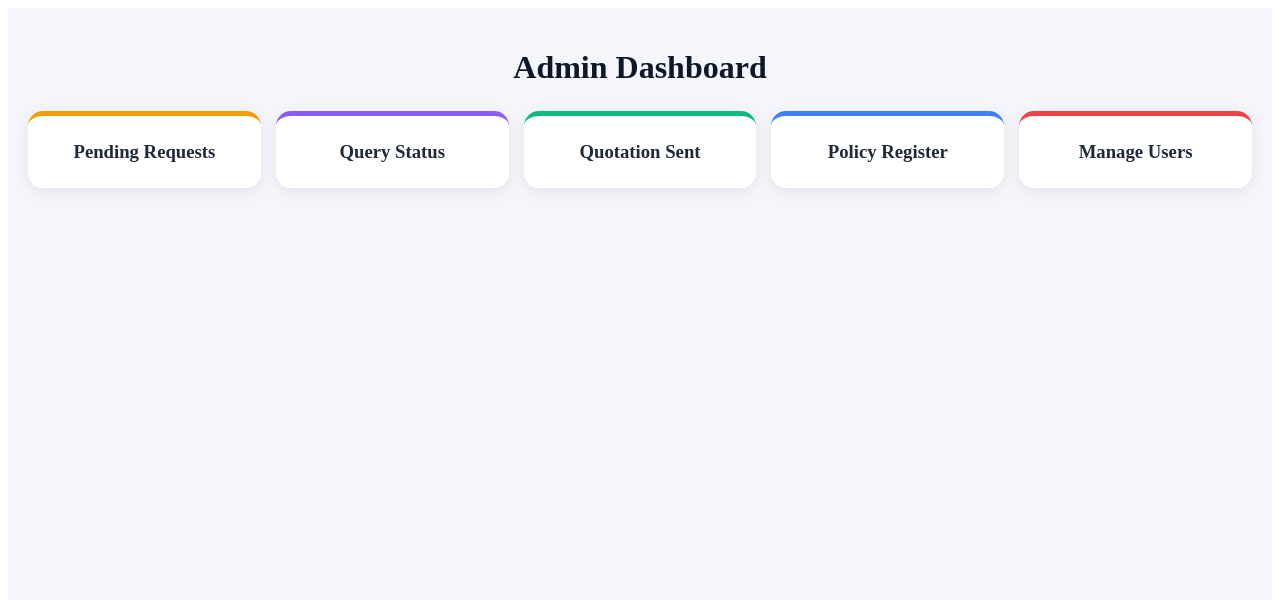
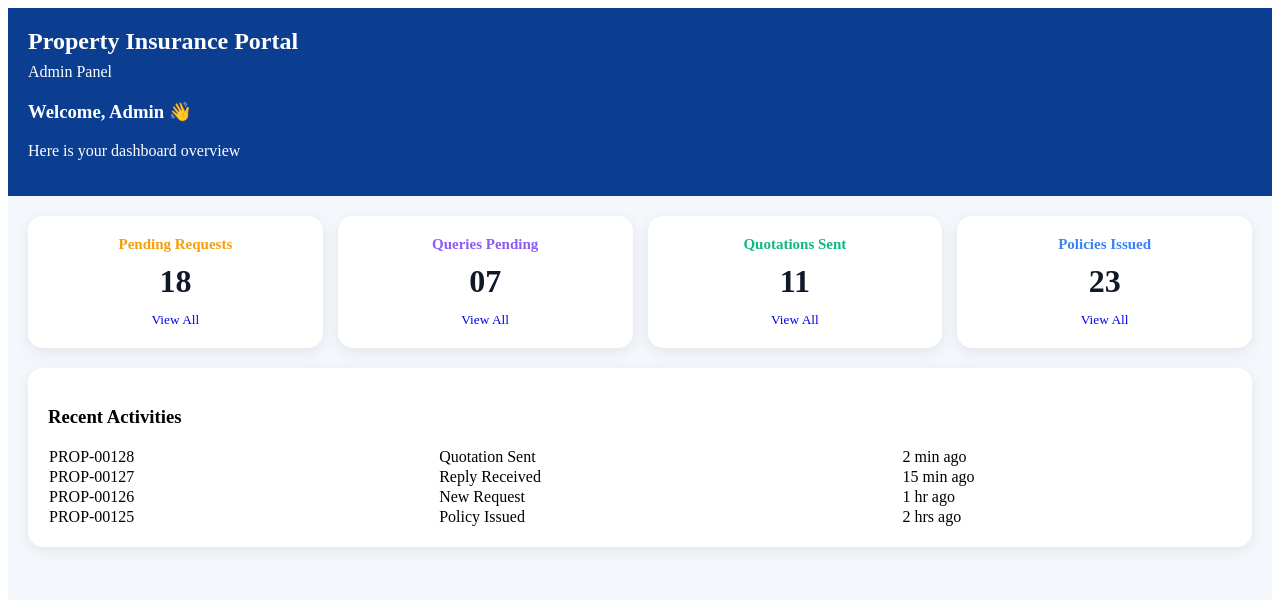
Before and after one commit to Arunsonly/property-insurance-portal, a Next.js app: page /admin/dashboard in a window 1280 px wide. Shown: the top 600 px of the page. Built offline with nearby package versions, Linux system fonts and the light colour scheme.

Commit message:
Update dashboard.js

```diff
--- a/pages/admin/dashboard.js
+++ b/pages/admin/dashboard.js
@@ -4,86 +4,143 @@ export default function AdminDashboard() {
   const cards = [
     {
       title: "Pending Requests",
+      count: "18",
       link: "/admin/pending-requests",
       color: "#f59e0b",
     },
     {
-      title: "Query Status",
+      title: "Queries Pending",
+      count: "07",
       link: "/admin/query-status",
       color: "#8b5cf6",
     },
     {
-      title: "Quotation Sent",
+      title: "Quotations Sent",
+      count: "11",
       link: "/admin/quotation-sent",
       color: "#10b981",
     },
     {
-      title: "Policy Register",
+      title: "Policies Issued",
+      count: "23",
       link: "/admin/policy-register",
       color: "#3b82f6",
-    },
-    {
-      title: "Manage Users",
-      link: "/admin/manage-users",
-      color: "#ef4444",
     },
   ];
 
   return (
-    <div
-      style={{
-        minHeight: "100vh",
-        background: "#f4f6fb",
-        padding: "20px",
-      }}
-    >
-      <h1
+    <div style={{ minHeight: "100vh", background: "#f4f7fc" }}>
+
+      <div
         style={{
-          textAlign: "center",
-          marginBottom: "25px",
-          color: "#0f172a",
+          background: "#0b3d91",
+          color: "#fff",
+          padding: "20px",
         }}
       >
-        Admin Dashboard
-      </h1>
+        <h2 style={{ margin: 0 }}>Property Insurance Portal</h2>
+        <p style={{ marginTop: "8px" }}>Admin Panel</p>
+
+        <h3 style={{ marginTop: "20px" }}>
+          Welcome, Admin 👋
+        </h3>
+
+        <p>Here is your dashboard overview</p>
+      </div>
 
       <div
         style={{
           display: "grid",
           gridTemplateColumns: "repeat(auto-fit,minmax(160px,1fr))",
           gap: "15px",
+          padding: "20px",
         }}
       >
         {cards.map((card, index) => (
           <Link
             key={index}
             href={card.link}
-            style={{
-              textDecoration: "none",
-            }}
+            style={{ textDecoration: "none" }}
           >
             <div
               style={{
                 background: "#fff",
                 borderRadius: "15px",
-                padding: "25px 15px",
+                padding: "20px",
                 textAlign: "center",
                 boxShadow: "0 4px 15px rgba(0,0,0,0.08)",
-                borderTop: `5px solid ${card.color}`,
               }}
             >
-              <h3
+              <div
                 style={{
-                  color: "#1e293b",
-                  margin: 0,
+                  color: card.color,
+                  fontWeight: "bold",
+                  fontSize: "15px",
                 }}
               >
                 {card.title}
-              </h3>
+              </div>
+
+              <h1
+                style={{
+                  margin: "10px 0",
+                  color: "#111827",
+                }}
+              >
+                {card.count}
+              </h1>
+
+              <small>View All</small>
             </div>
           </Link>
         ))}
       </div>
+
+      <div
+        style={{
+          background: "#fff",
+          margin: "0 20px 20px",
+          borderRadius: "15px",
+          padding: "20px",
+          boxShadow: "0 4px 15px rgba(0,0,0,0.08)",
+        }}
+      >
+        <h3>Recent Activities</h3>
+
+        <table
+          style={{
+            width: "100%",
+            borderCollapse: "collapse",
+          }}
+        >
+          <tbody>
+            <tr>
+              <td>PROP-00128</td>
+              <td>Quotation Sent</td>
+              <td>2 min ago</td>
+            </tr>
+
+            <tr>
+              <td>PROP-00127</td>
+              <td>Reply Received</td>
+              <td>15 min ago</td>
+            </tr>
+
+            <tr>
+              <td>PROP-00126</td>
+              <td>New Request</td>
+              <td>1 hr ago</td>
+            </tr>
+
+            <tr>
+              <td>PROP-00125</td>
+              <td>Policy Issued</td>
+              <td>2 hrs ago</td>
+            </tr>
+          </tbody>
+        </table>
+      </div>
+
     </div>
   );
 }
```
